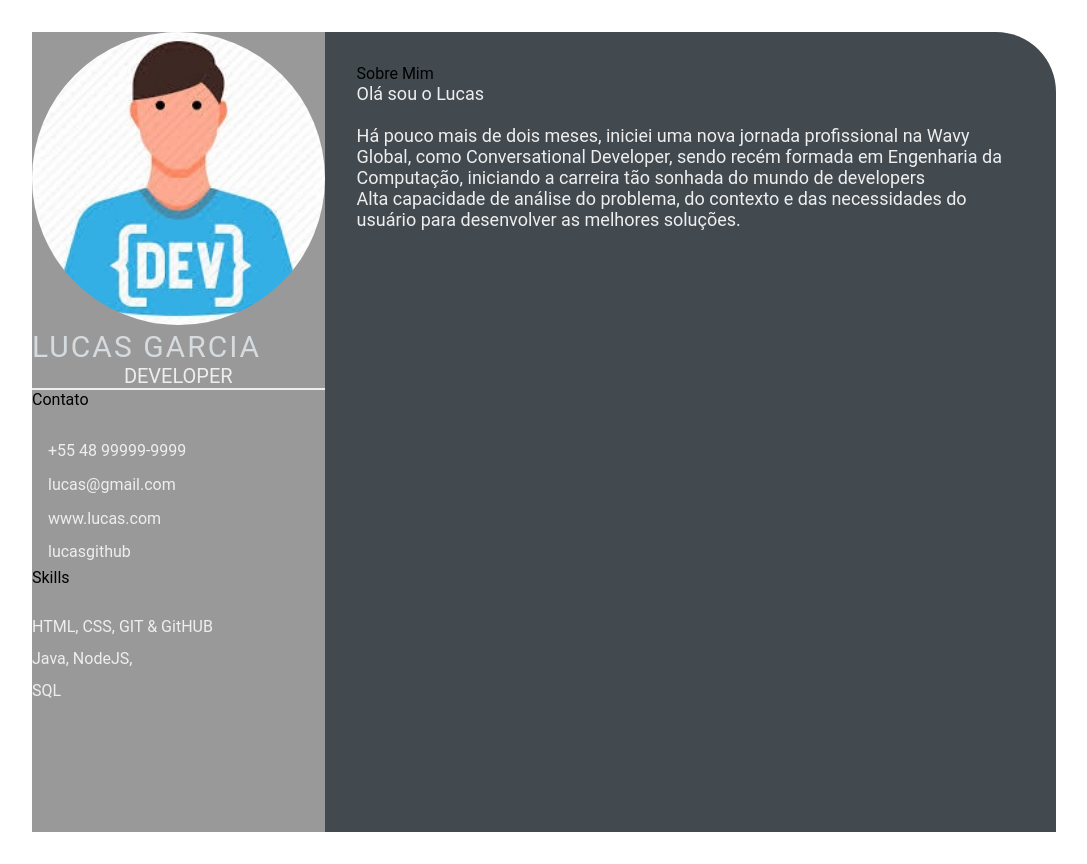
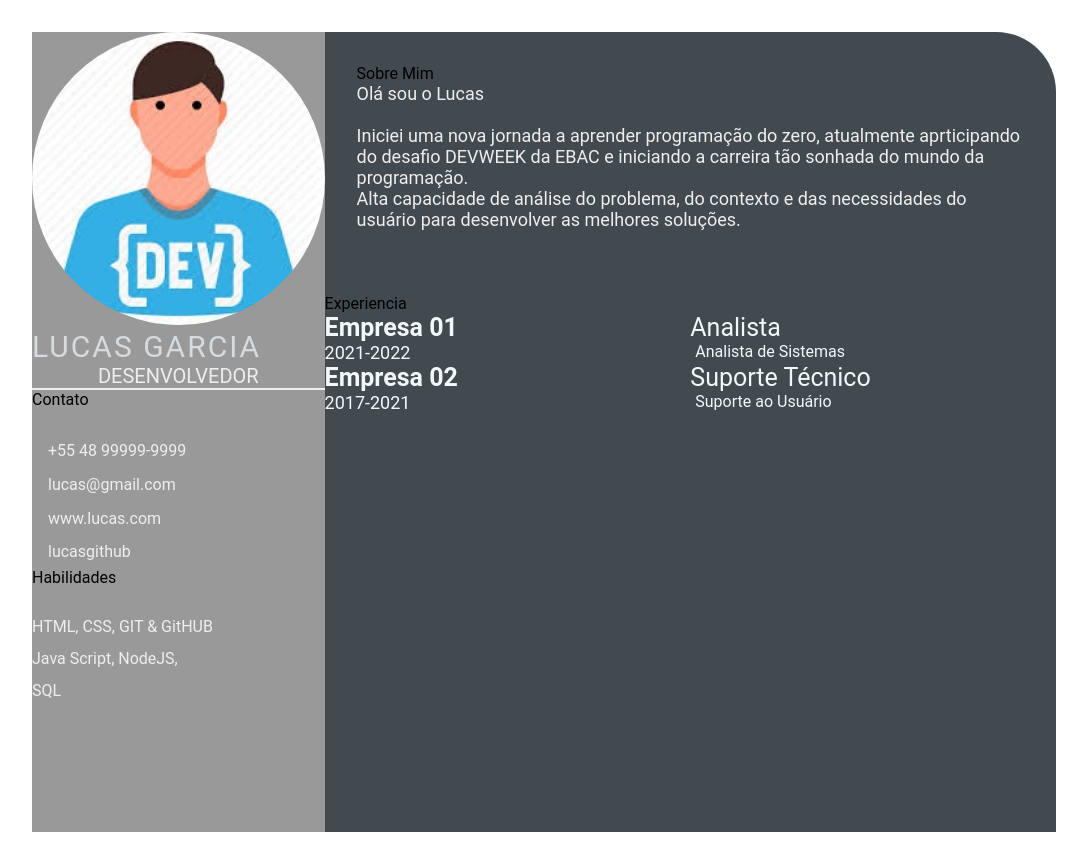
Before and after one commit to Lucasrzn/lucas_rznprojetodev.github.io, a plain HTML site: page index.html in a window 1280 px wide. Shown: the whole page, without its empty margins (96-1183 px from the left). Drawn offline with Linux system fonts and the light colour scheme.

Commit message:
Adicionado CSS (#3)

```diff
--- a/index.html
+++ b/index.html
@@ -16,7 +16,7 @@
                 <div class="profile">
                     <img class="profile-image" src="img/profile-image.jpg" alt="Profile image">
                     <p class="name">Lucas Garcia</p>
-                    <p class="profession">Developer</p>
+                    <p class="profession">Desenvolvedor</p>
                   </div>
                   <div class="contact-info">
                     <p class="left-tittle">Contato</p>
@@ -29,10 +29,10 @@
 
                   </div>
                   <div class="skills">
-                    <p class="left-tittle">Skills</p>
+                    <p class="left-tittle">Habilidades</p>
                     <ul>
                         <li><p>HTML, CSS, GIT & GitHUB</p></li>
-                        <li><p>Java, NodeJS,</p></li>
+                        <li><p>Java Script, NodeJS,</p></li>
                         <li><p>SQL</p></li>
                     </ul>
                   </div>
@@ -44,11 +44,34 @@
                             <div class="right-tittle">Sobre Mim</div>
                             <p class="about-me-contents">
                                 Olá sou o Lucas <br>
-                                <br> Há pouco mais de dois meses, iniciei uma nova jornada profissional na Wavy Global, como Conversational Developer, sendo recém formada em Engenharia da Computação, iniciando a carreira tão sonhada do mundo de developers
+                                <br> Iniciei uma nova jornada a aprender programação do zero, atualmente aprticipando do desafio DEVWEEK da EBAC e iniciando a carreira tão sonhada do mundo da programação.
                                 <br> Alta capacidade de análise do problema, do contexto e das necessidades do usuário para desenvolver as melhores soluções.
                             </p>
                         </section>
                     </div>
+                    <section class="experience gap">
+                        <div class="right-tittle">Experiencia</div>
+                        <div class="experience-contents">
+                            <div class="exp-left">
+                                <p class="exp-company-name">Empresa 01</p>
+                                <p class="exp-time-period">2021-2022</p>
+                            </div>
+                            <div class="exp-right">
+                                <p class="exp-position">Analista</p>
+                                <p class="exp-desc">
+                                    Analista de Sistemas</p>
+                            </div>
+                            <div class="exp-left">
+                                <p class="exp-company-name">Empresa 02</p>
+                                <p class="exp-time-period">2017-2021</p>
+                            </div>
+                            <div class="exp-right">
+                                <p class="exp-position">Suporte Técnico</p>
+                                <p class="exp-desc">
+                                    Suporte ao Usuário</p>
+                            </div>
+                        </div>
+                    </section>
                 </section>
         </section>
 </body>
--- a/style.css
+++ b/style.css
@@ -101,3 +101,38 @@
     font-size: 18px;
     color: #eeeeee;
 }
+
+.experience-contents,
+.education-contents,
+.awards-contents {
+    display: grid;
+    grid-template-columns: repeat(2, 1fr);
+    padding-bottom: 2rem;
+    color: #F1F8FD;
+}
+
+.exp-company-name,
+.education-school-name,
+.awards-company-name {
+    font-size: 25px;
+    font-weight: bold;
+}
+
+.exp-time-period,
+.educationp-time-period,
+.awards-time-period {
+    font-size: 18px;
+}
+
+.exp-position,
+.education-subject,
+.awards-name {
+    font-size: 25px;
+}
+
+.exp-desc,
+.education-desc,
+.awards-desc {
+    font-size: 16px;
+    padding-left: 5px;
+}
```
